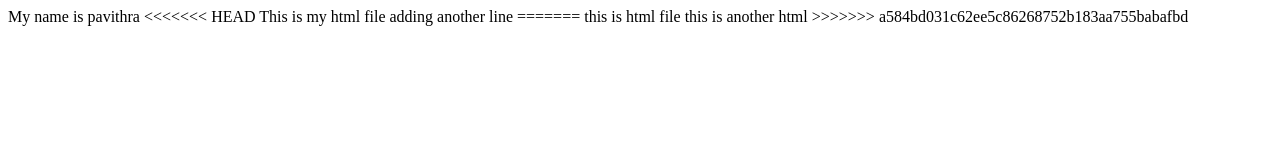
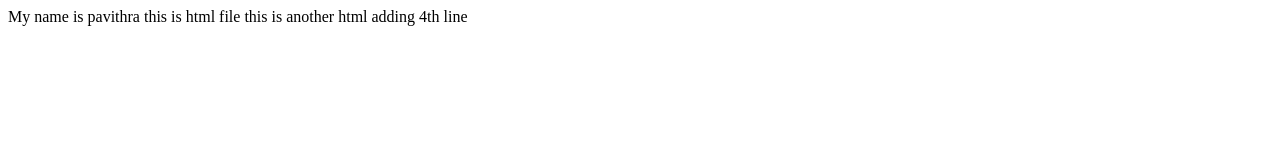
Before and after one commit to pavitraph/samplerepo, a plain HTML site: page index.html in a window 1280 px wide. Drawn offline with Linux system fonts and the light colour scheme.

Commit message:
added a new line

```diff
--- a/index.html
+++ b/index.html
@@ -8,12 +8,8 @@
 </head>
 <body>
     My name is pavithra
-<<<<<<< HEAD
-    This is my html file
-    adding another line
-=======
     this is html file
     this is another html
->>>>>>> a584bd031c62ee5c86268752b183aa755babafbd
+    adding 4th line
 </body>
 </html>
```
